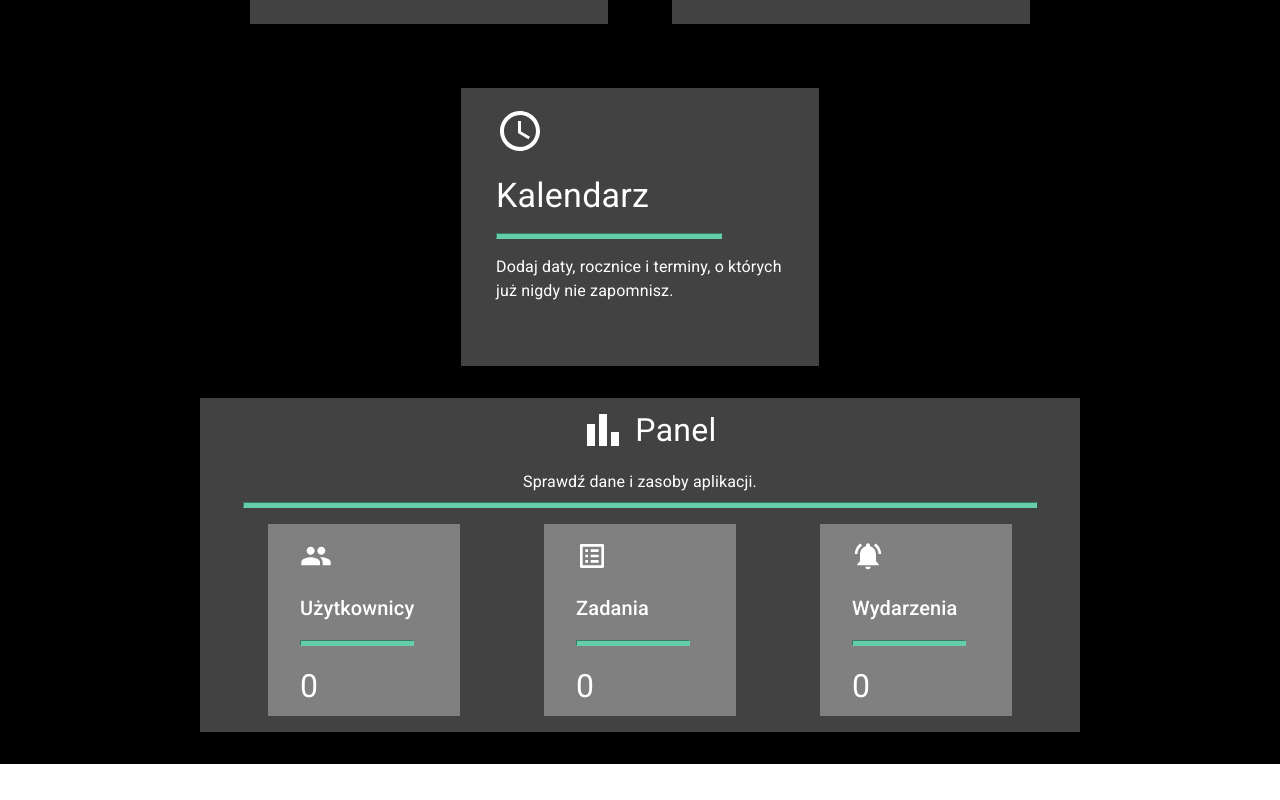
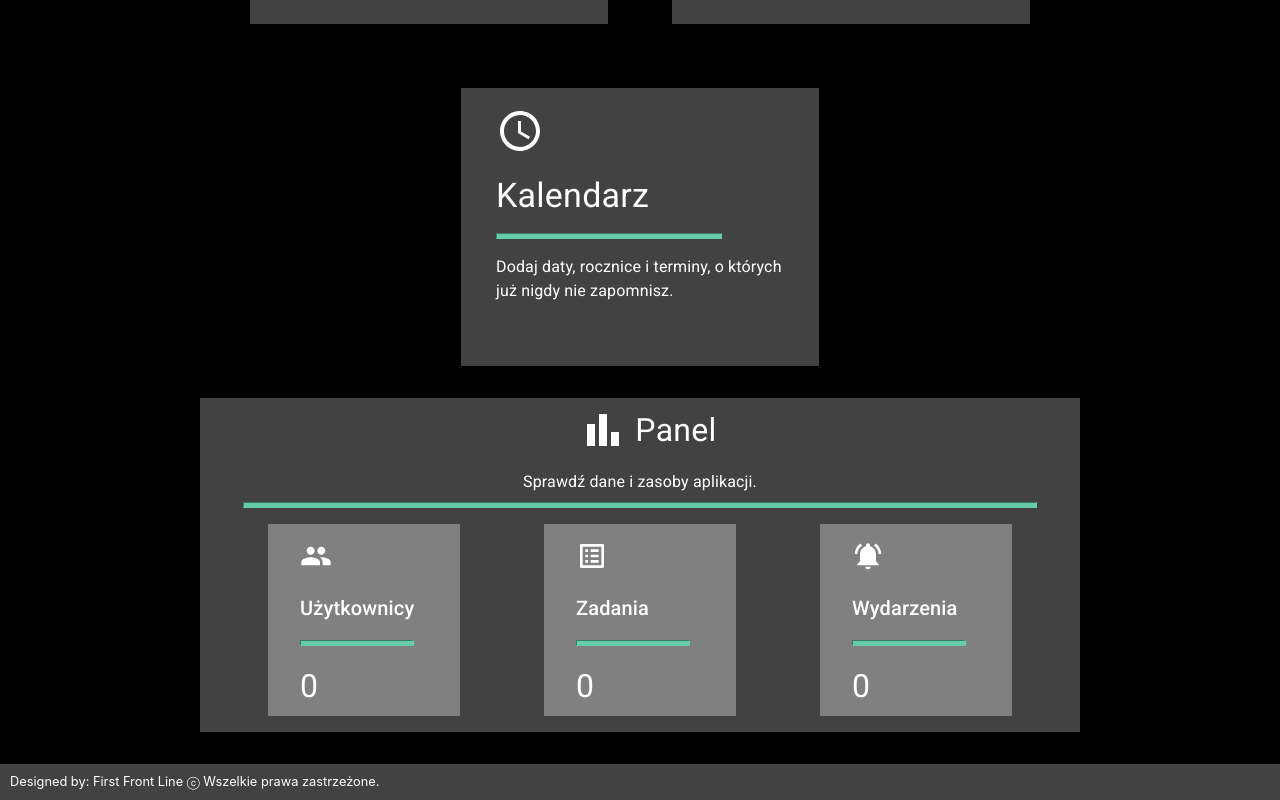
Before and after one commit to infoshareacademy/jfdzr5-pierwsza-linia-frontu, a React (Create React App) app: page / in a window 1280 px wide. Shown: the part 496-1296 px from the top of the page. Before the commit the page ends 1260 px from the top, so only its background shows below. Built offline with nearby package versions, Linux system fonts and the light colour scheme; no server answers; the database is empty.

Commit message:
add footer component

```diff
--- a/src/App.js
+++ b/src/App.js
@@ -3,6 +3,7 @@ import { Content } from "./content/content";
 import { ThemeProvider } from "@mui/material/styles";
 import { Theme } from "./common/theme/theme";
 import { UserContextProvider } from "./userContext/UserContext";
+import { Footer } from "./components/Footer/Footer";
 
 function App() {
   return (
@@ -11,6 +12,7 @@ function App() {
         <ThemeProvider theme={Theme}>
           <Navigation />
           <Content />
+          <Footer />
         </ThemeProvider>
       </UserContextProvider>
     </>
--- /dev/null
+++ b/src/components/Footer/Footer.js
@@ -0,0 +1,16 @@
+import { AppBar, Typography } from "@mui/material";
+import { Theme } from "../../common/theme/theme";
+
+export const Footer = () => {
+  return (
+    <>
+      <AppBar position="static" theme={Theme} color="secondary">
+        <Typography
+          variant="string"
+          sx={{ padding: "10px", fontSize: "0.8rem" }}>
+          Designed by: First Front Line ⓒ Wszelkie prawa zastrzeżone.
+        </Typography>
+      </AppBar>
+    </>
+  );
+};
```
